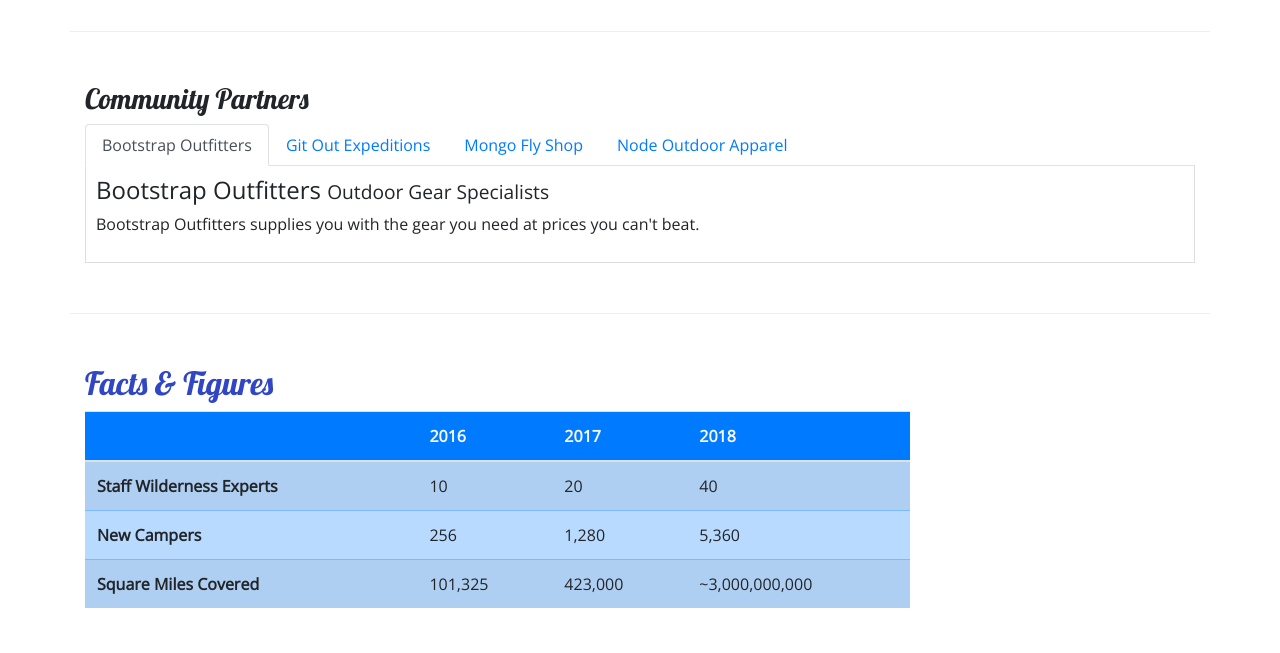
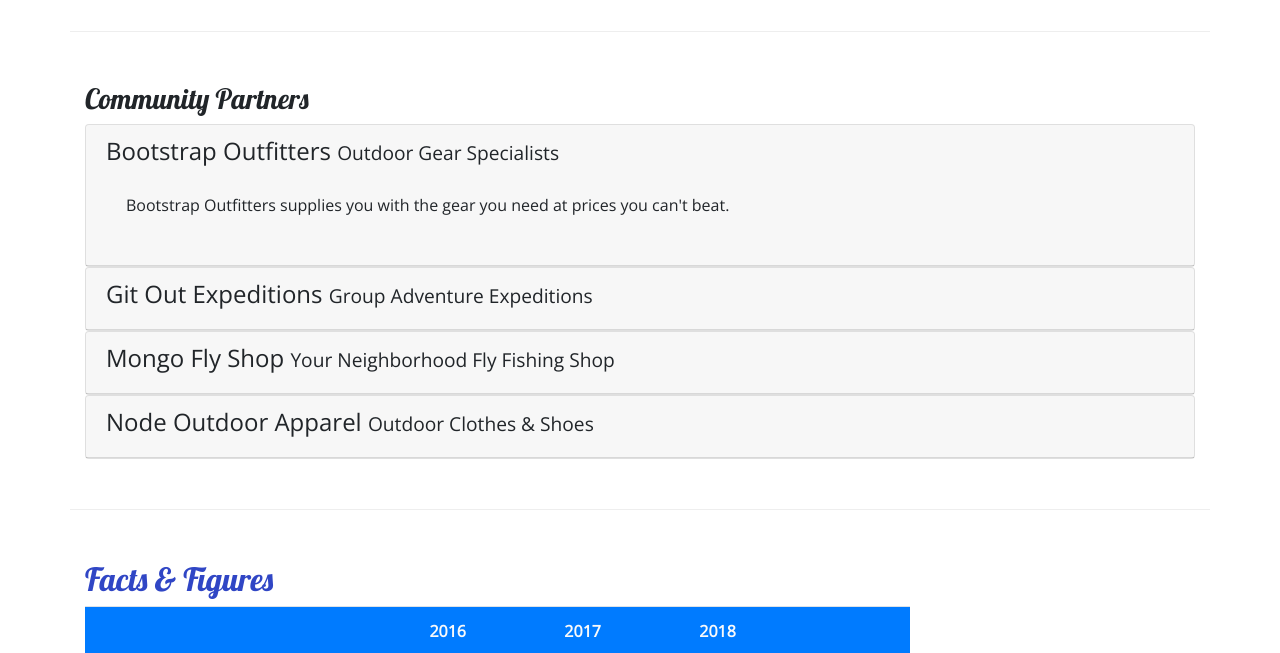
Before and after one commit to xockcin/bootstrap-project, a website: page aboutus.html in a window 1280 px wide. Shown: the part 930-1583 px from the top of the page. Drawn offline with nearby package versions, Linux system fonts and the light colour scheme.

Commit message:
changed tabs to accordion

```diff
--- a/aboutus.html
+++ b/aboutus.html
@@ -123,54 +123,83 @@ campsites they have visited with each other.</p>
             </div>
         </div>
 
-        <!-- partners tabs -->
+        <!-- partners -->
         <div class="row row-content">
             <div class="col">
                 <h3>Community Partners</h3>
-                <!-- tabs -->
-                <ul class="nav nav-tabs">
-                    <li class="nav-item"><a class="nav-link active" role="tab" data-toggle="tab" href="#bootstrap">Bootstrap Outfitters</a></li>
-                    <li class="nav-item"><a class="nav-link" role="tab" data-toggle="tab" href="#git">Git Out Expeditions</a></li>
-                    <li class="nav-item"><a class="nav-link" role="tab" data-toggle="tab" href="#mongo">Mongo Fly Shop</a></li>
-                    <li class="nav-item"><a class="nav-link" role="tab" data-toggle="tab" href="#node">Node Outdoor Apparel</a></li>
-                </ul>
 
-                <div class="tab-content">
+                <div id="accordion">
                     <!-- bootstrap -->
-                    <div role="tabpanel" class="tab-pane fade show active" id="bootstrap">
-                        <h4>Bootstrap Outfitters
+                    <div class="card">
+                        <div role="tab" class="card-header">
+                            <h4>
+                                <a data-toggle="collapse" data-target="#bootstrap">
+                                    Bootstrap Outfitters
                                     <small>Outdoor Gear Specialists</small>
+                                </a>
                             </h4>
+                            <div class="collapse show" id="bootstrap" data-parent="#accordion">
+                                <div class="card-body">
                                     <p class="d-none d-sm-block">
                                         Bootstrap Outfitters supplies you with the gear you need at prices you can't beat.
                                     </p>
                                 </div>
+                            </div>
+                        </div>
+                    </div>
                     <!-- git -->
-                    <div role="tabpanel" class="tab-pane fade" id="git">
-                        <h4>Git Out Expeditions
+                    <div class="card">
+                        <div role="tab" class="card-header">
+                            <h4>
+                                <a data-toggle="collapse" data-target="#git" class="collapsed">
+                                    Git Out Expeditions
                                     <small>Group Adventure Expeditions</small>
+                                </a>
                             </h4>
+                            <div class="collapse" id="git" data-parent="#accordion">
+                                <div class="card-body">
                                     <p class="d-none d-sm-block">
                                         Join Git Out Expeditions to explore new horizons with a group of other adventurers!
                                     </p>
                                 </div>
+                            </div>
+                        </div>
+                    </div>
                     <!-- mongo -->
-                    <div role="tabpanel" class="tab-pane fade" id="mongo">
-                        <h4>Mongo Fly Shop
+                    <div class="card">
+                        <div role="tab" class="card-header">
+                            <h4>
+                                <a data-toggle="collapse" data-target="#mongo" class="collapsed">
+                                    Mongo Fly Shop
                                     <small>Your Neighborhood Fly Fishing Shop</small>
+                                </a>
                             </h4>
+                            <div class="collapse" id="mongo" data-parent="#accordion">
+                                <div class="card-body">
                                     <p class="d-none d-sm-block">
                                         Need a new fishing pole, a tacklebox, or flies of all kinds? Stop by Mongo Fly Shop.
                                     </p>
                                 </div>
+                            </div>
+                        </div>
+                    </div>
                     <!-- node -->
-                    <div role="tabpanel" class="tab-pane fade" id="node">
-                        <h4>Node Outdoor Apparel
+                    <div class="card">
+                        <div role="tab" class="card-header">
+                            <h4>
+                                <a data-toggle="collapse" data-target="#node" class="collapsed">
+                                    Node Outdoor Apparel
                                     <small>Outdoor Clothes &amp; Shoes</small>
+                                </a>
                             </h4>
+                            <div class="collapse" id="node" data-parent="#accordion">
+                                <div class="card-body">
                                     <p class="d-none d-sm-block">
                                         From polar fleeces to swimsuits, hiking boots to waders, a visit to Node will be sure to get you covered.
                                     </p>
+                                </div>
+                            </div>
+                        </div>
                     </div>
                 </div>
             </div>
--- a/css/styles.css
+++ b/css/styles.css
@@ -36,8 +36,7 @@ header h2 {
     background-color: #901CAD;
 }
 
-.tab-content {
-    border: 1px solid #DDD;
-    border-top: none;
-    padding: 10px;
+a, a:hover {
+    color: inherit;
+    text-decoration: none;
 }
```
Lines whose indentation alone changed are shown as unchanged.
